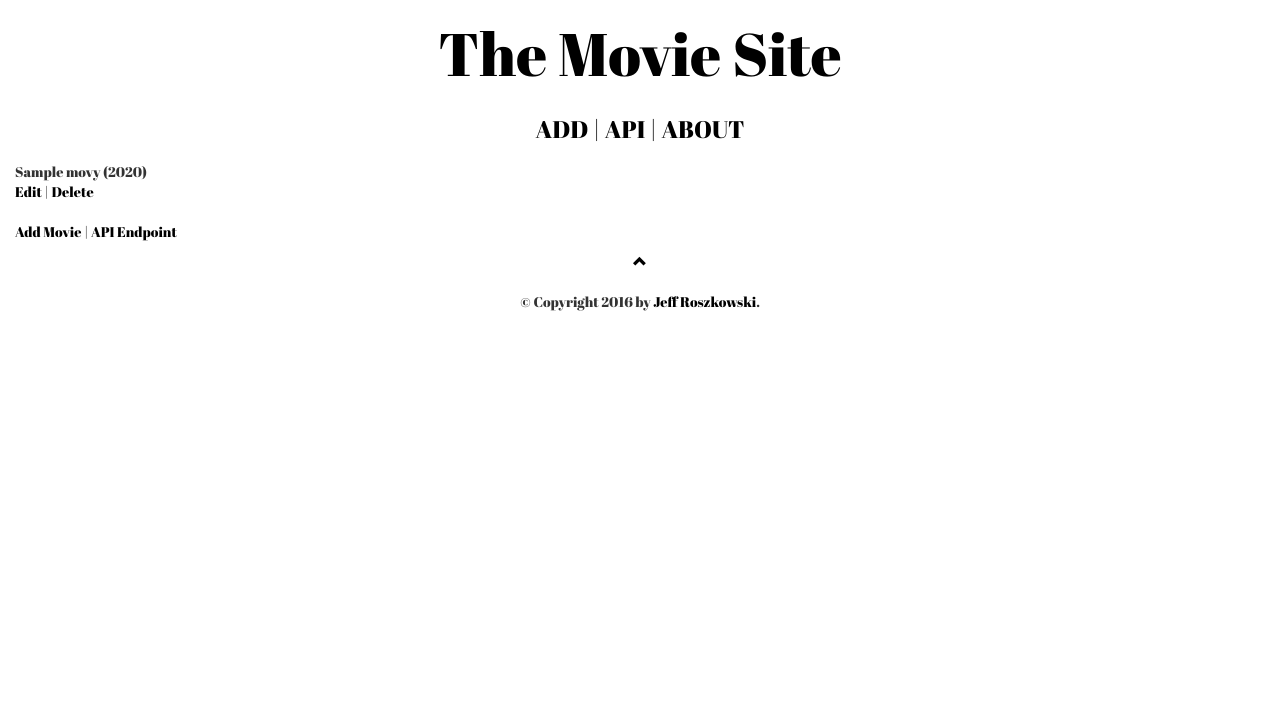
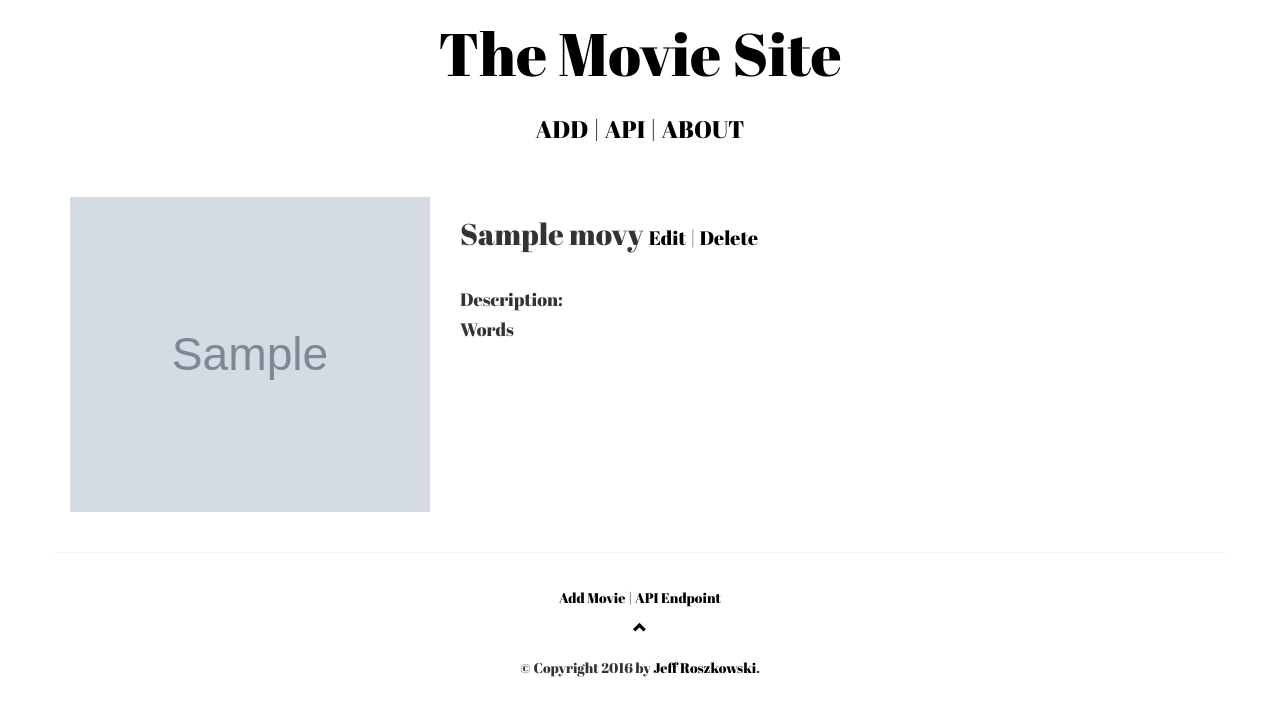
Before and after one commit to guynamedjeff/themoviesite, a Flask app: template vagrant/The Movie Site/templates/index.html in a window 1280 px wide. Shown: the top 716 px of the page. Run offline with Flask 2, Linux system fonts and the light colour scheme; the template is opened without the code that fills it: most values are stand-ins (such as "Sample title", 1, 10 or a date in 2020); grey boxes marked "Sample" are stand-in pictures; parts of the project's set-up code (start-up, migrations or seed data) failed here and were passed over; some libraries are stand-ins or nearby versions.

Commit message:
Finalize index.html design.

```diff
--- a/vagrant/The Movie Site/static/styles.css
+++ b/vagrant/The Movie Site/static/styles.css
@@ -5,6 +5,10 @@ body {
 h1 {
     font-size: 60px;
     color: #000;
+}
+
+h1 a:hover {
+    text-decoration: none;
 }
 
 h3 > a, a:hover {
@@ -18,3 +22,14 @@ a, a:hover {
 .navbar-default {
     background-color: #fff;
 }
+
+.movie-info {
+    border-bottom-style: solid;
+    border-bottom-color: #F2F2F2;
+    border-bottom-width: 1px;
+    margin: 35px auto;
+}
+
+.poster {
+    height: 315px;
+}
--- a/vagrant/The Movie Site/templates/base.html
+++ b/vagrant/The Movie Site/templates/base.html
@@ -19,7 +19,7 @@
   </head>
   <body>
     <div class="container-fluid text-center">
-      <h1>The Movie Site</h1>
+      <h1><a href='{{url_for('main')}}'>The Movie Site</a></h1>
     </div>
     <nav class="navbar-default">
         <div class="container">
--- a/vagrant/The Movie Site/templates/index.html
+++ b/vagrant/The Movie Site/templates/index.html
@@ -14,13 +14,22 @@
       {% endif %}
   {% endwith %}
   {% for m in movies %}
-      <div class="container-fluid">
-          {{m.name}} ({{m.year}})<br>
-          <a href='{{url_for('editMovie', movie_id=m.id)}}'>Edit</a> | <a href='{{url_for('deleteMovie', movie_id=m.id)}}'>Delete</a>
-          <br><br>
+      <div class="container movie-info">
+        <div class="row">
+          <div class="col-sm-4">
+            <a href="https://www.youtube.com/watch?v=bLvqoHBptjg" target="_blank"><img src='{{m.poster}}' class="img-responsive poster center-block" alt="{{m.name}} Poster"></a>
+          </div>
+          <div class="col-sm-8">
+            <h2>{{m.name}}
+              <small><a href='{{url_for('editMovie', movie_id=m.id)}}'>Edit</a> | <a href='{{url_for('deleteMovie', movie_id=m.id)}}'>Delete</a></small>
+            </h2><br>
+            <h4>Description:</h4>
+            <h4>Words</h4>
+          </div>
+        </div><br><br>
       </div>
   {% endfor %}
-  <div class="container-fluid">
+  <div class="container-fluid text-center">
     <p><a href='{{url_for('newMovie')}}'>Add Movie</a> | <a href='{{url_for('json')}}'>API Endpoint</a></p>
   </div>
 
```
